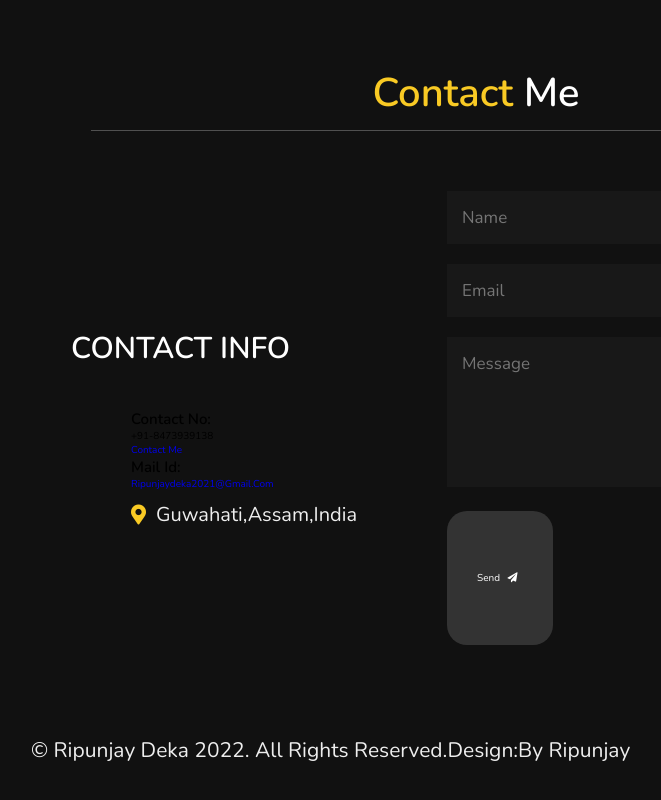
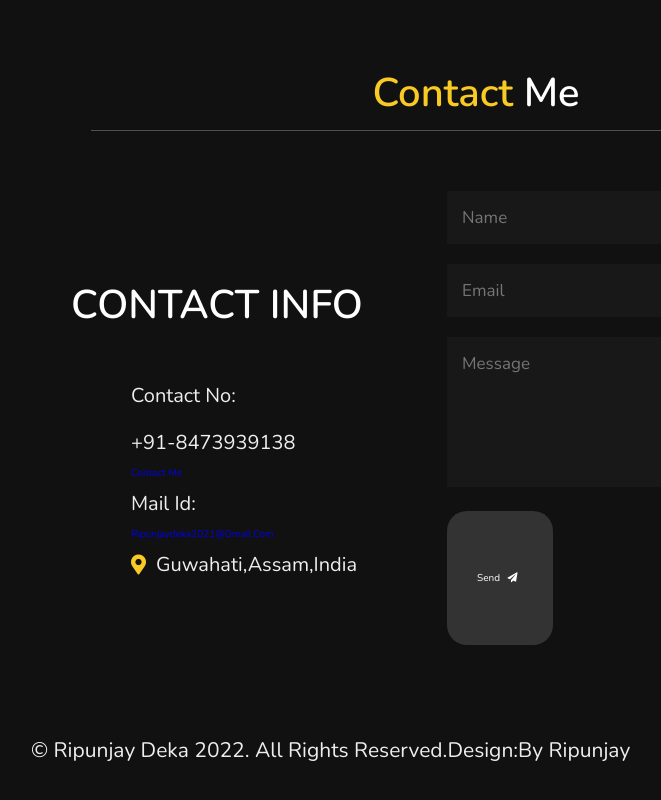
Before and after one commit to Ripunjaycoder/RipunjayDekaportfolio.github.io, a plain HTML site: page index.html in a window 1280 px wide. Shown: the part 4478-5278 px from the top of the page, without its empty margins (339-1000 px from the left). Drawn offline with nearby package versions, Linux system fonts and the light colour scheme.

Commit message:
Update style.css

```diff
--- a/css/style.css
+++ b/css/style.css
@@ -440,9 +440,29 @@ header .navbar ul li a:hover{
 .contact .row .content .title{
     text-transform: uppercase;
     color:#fff;
-    font-size: 3rem;
+    font-size: 4rem;
     padding-bottom: 2rem;
 }
+
+.contact .row .content .info p{
+    display: flex;
+    align-items: center;
+    font-size: 2rem;
+    color:#eee;
+    padding:1rem 0;
+    font-weight: normal;
+}
+
+.contact .row .content .info h2{
+    display: flex;
+    align-items: center;
+    font-size: 2rem;
+    color:#eee;
+    padding:1rem 0;
+    font-weight: normal;
+}
+
+
 
 .contact .row .content .info h3{
     display: flex;
```
